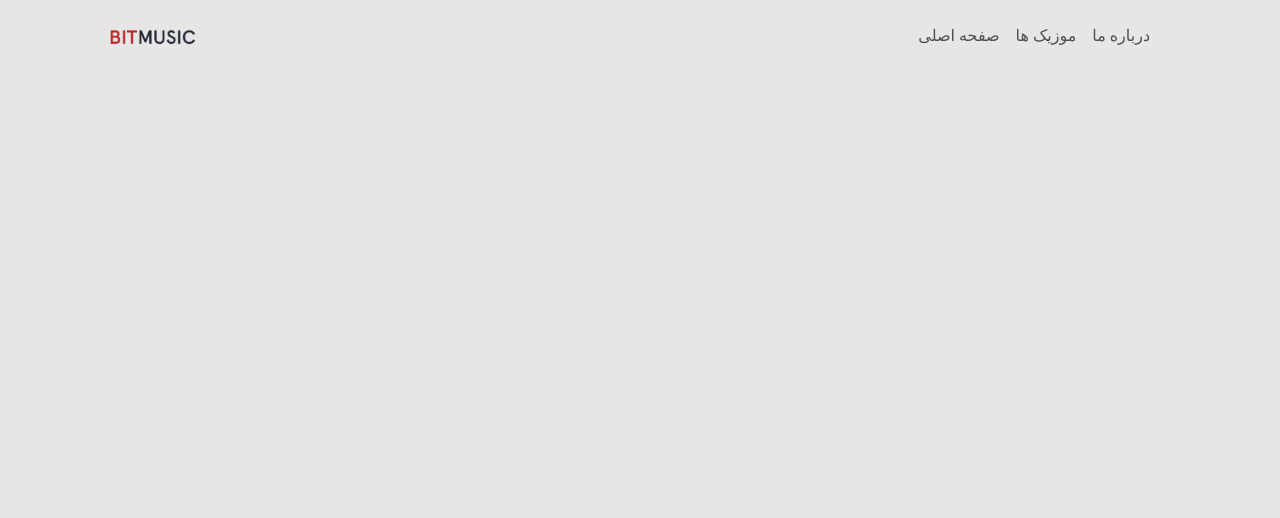
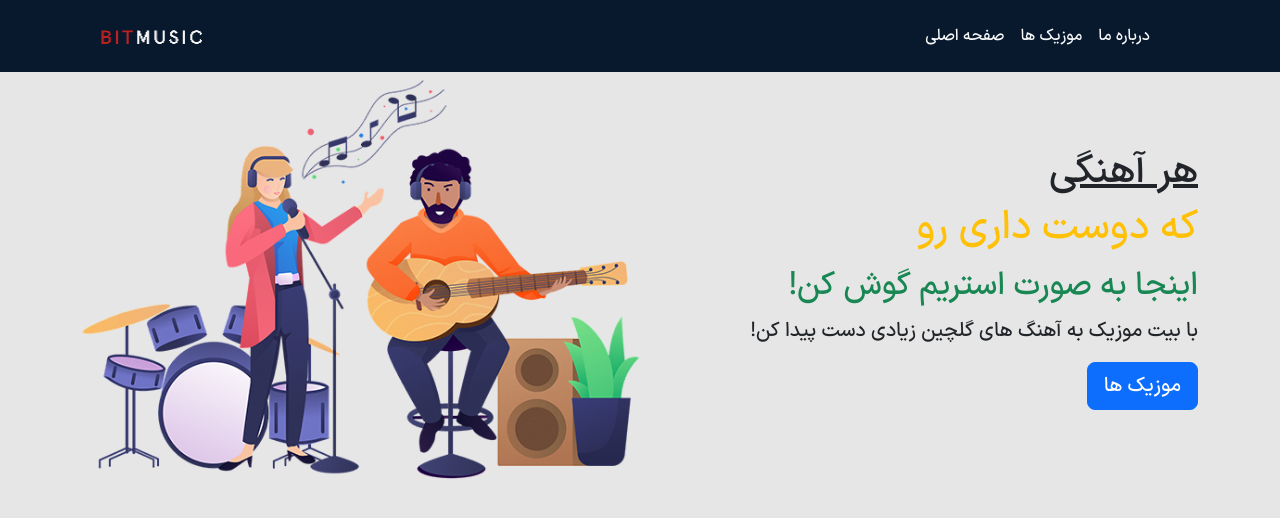
Before and after one commit to MamdMehrabi/BitMusic-front, a plain HTML site: page index.html in a window 1280 px wide. Drawn offline with nearby package versions, Linux system fonts and the light colour scheme.

Commit message:
Add files via upload

```diff
--- a/index.html
+++ b/index.html
@@ -10,23 +10,23 @@
 <body class="background">
   <div class="loader"></div>
   <div class="content">
-    <nav class="navbar navbar-expand-md py-3" dir="ltr">
+    <nav class="navbar navbar-expand-md py-3 color-costom" dir="ltr">
 
       <div class="container">
-        <a href="urlSite" class="navbar-brand display-6"><img src="images/logoType-light.png" alt="logoType-light" class="image"></a>
+        <a href="urlSite" class="navbar-brand display-6"><img src="images/logoType-dark.png" alt="logoType-light" class="image"></a>
         <button class="navbar-toggler" type="button" data-bs-toggle="collapse" data-bs-target="#navmenu"><span class="navbar-toggler-icon"></span></button>
 
 
-      <div class="collapse navbar-collapse" id="navmenu" dir="rtl">
+      <div class="collapse navbar-collapse text-light" id="navmenu" dir="rtl">
         <ul class="navbar-nav ms-auto">
           <li class="nav-item">
-            <a href="#URL" class="nav-link fonts">درباره ما</a>
+            <a href="#URL" class="nav-link fonts text-light">درباره ما</a>
           </li>
           <li class="nav-item">
-            <a href="#URL" class="nav-link fonts">موزیک ها</a>
+            <a href="musics.html" class="nav-link fonts text-light">موزیک ها</a>
           </li>
           <li class="nav-item">
-            <a href="#URL" class="nav-link fonts">صفحه اصلی</a>
+            <a href="#URL" class="nav-link fonts text-light">صفحه اصلی</a>
           </li>
         </ul>
       </div>
@@ -34,6 +34,27 @@
     </nav>
   </div>
 
+
+  <section class="background text-right text-dark p-lg-0 pt-lg-2 fonts">
+    <div class="container">
+      <div class="d-sm-flex align-items-center justify-content-between">
+        <div>
+          <h1 class="display-6 text-decoration-underline fonts">هر آهنگی</h1>
+          <div class="h1 display-6">
+            <span class="text-warning fonts">که دوست داری رو</span>
+          </div>
+          <div class="h1">
+            <span class="text-success h2 fonts">اینجا به صورت استریم گوش کن!</span>
+          </div>
+          <p class="lead fonts">با بیت موزیک به آهنگ های گلچین زیادی دست پیدا کن!</p>
+          <a class="btn btn-primary btn-lg" href="#documents">
+            <i href="musics.html"></i>موزیک ها</a>
+        </div>
+        <img src="images/hero-bg.png" class="img-fluid rounded w-50 d-none d-sm-block" alt="profile">
+      </div>
+    </div>
+  </section>
+
   <script src="https://code.jquery.com/jquery-3.7.0.min.js" integrity="sha256-2Pmvv0kuTBOenSvLm6bvfBSSHrUJ+3A7x6P5Ebd07/g=" crossorigin="anonymous"></script>
   <script src="https://cdn.jsdelivr.net/npm/@popperjs/core@2.11.8/dist/umd/popper.min.js" integrity="sha384-I7E8VVD/ismYTF4hNIPjVp/Zjvgyol6VFvRkX/vR+Vc4jQkC+hVqc2pM8ODewa9r" crossorigin="anonymous"></script>
   <script src="https://cdn.jsdelivr.net/npm/bootstrap@5.3.1/dist/js/bootstrap.min.js" integrity="sha384-Rx+T1VzGupg4BHQYs2gCW9It+akI2MM/mndMCy36UVfodzcJcF0GGLxZIzObiEfa" crossorigin="anonymous"></script>
--- a/styles/style.css
+++ b/styles/style.css
@@ -3,19 +3,27 @@
 }
 
 @font-face{
-    font-family: 'moraba';
-    src: url("../fonts/Morabba-Medium.ttf") format('ttf');
+   font-family: 'iran-sans';
+   src: url("../fonts/IRANSansX-Medium.woff2") format('woff2');
  }
 
 p {
-   font-family: 'moraba';
+   font-family: 'iran-sans';
 }
 
 .fonts {
-   font-family: 'moraba';
+   font-family: 'iran-sans';
 }
 
 .image {
    width: 139px;
    height: 19px;
 }
+
+.color-costom {
+   background-color: #08192d;
+}
+
+.text-light {
+   color: antiquewhite;
+}
```
